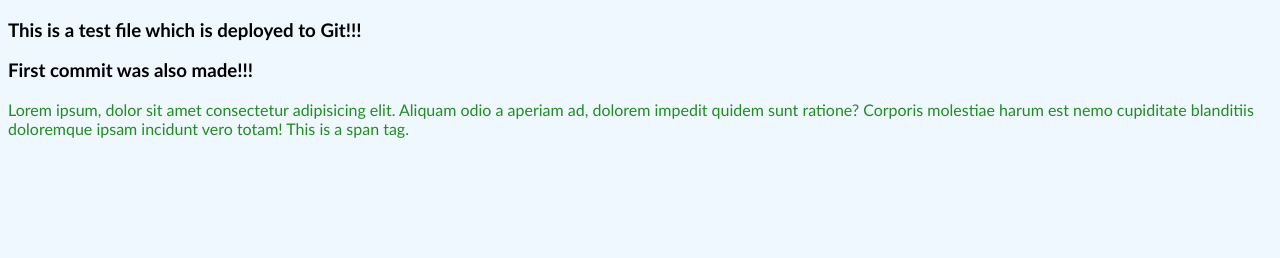
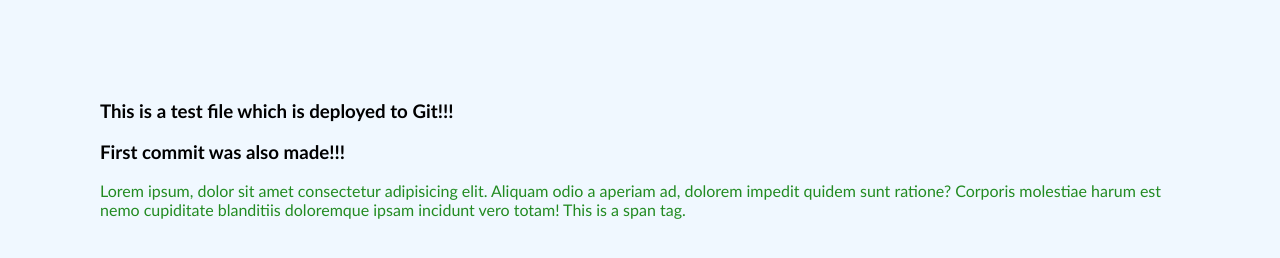
Before and after one commit to Sanjeev501/realProject, a plain HTML site: page index.html in a window 1280 px wide. Drawn offline with Linux system fonts and the light colour scheme.

Commit message:
margin added

```diff
--- a/style.css
+++ b/style.css
@@ -1,6 +1,7 @@
 body {
   background-color: aliceblue;
   font-family: "Gill Sans", "Gill Sans MT", Calibri, "Trebuchet MS", sans-serif;
+  margin: 100px 100px;
 }
 p {
   color: forestgreen;
```
